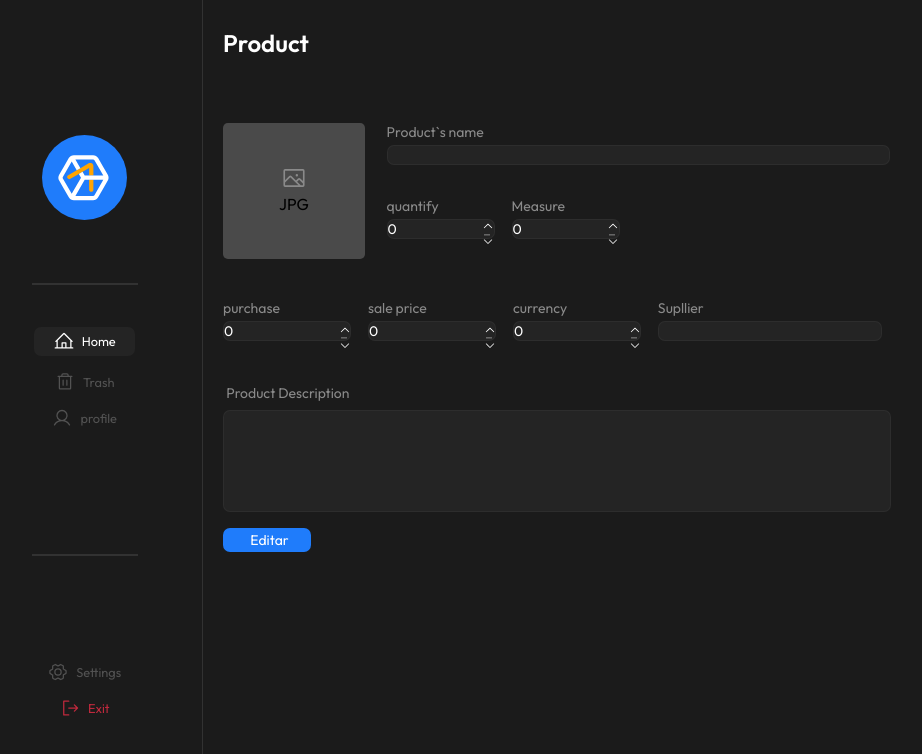
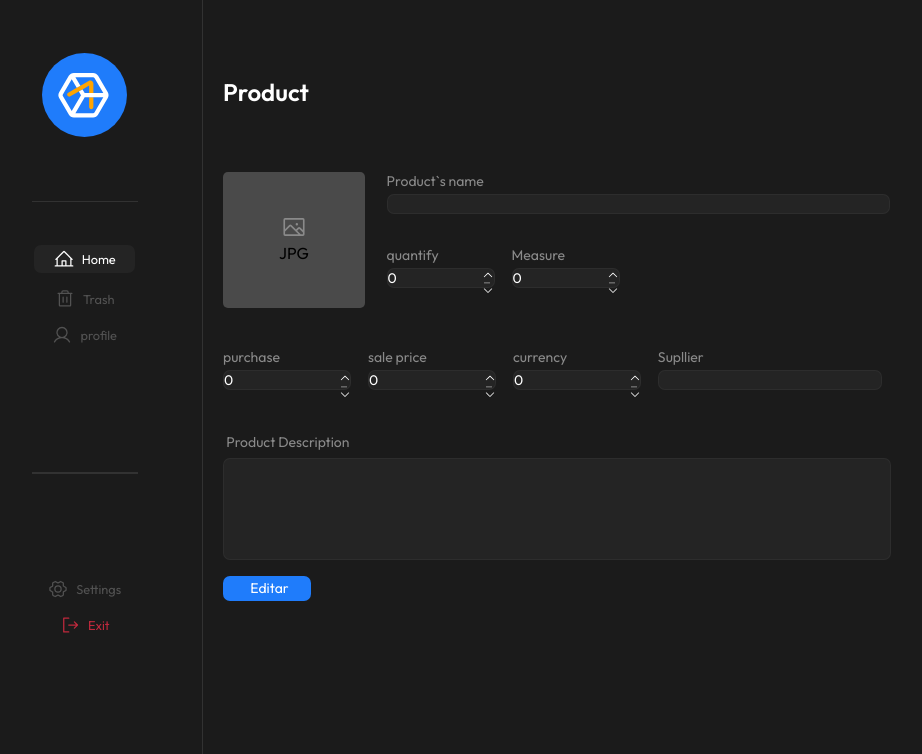
Before and after one commit to yeaaah-dev/yeah-stock, a React (Vite) app: page /edition/1 in a window 1280 px wide. Shown: the top 754 px of the page, without its empty margins (21-943 px from the left). Built offline with nearby package versions, Linux system fonts and the light colour scheme; no server answers.

Commit message:
style: improved stylization on edit page

```diff
--- a/src/components/sidebar/styles.module.css
+++ b/src/components/sidebar/styles.module.css
@@ -8,7 +8,6 @@
 .container {
   display: flex;
   flex-direction: column;
-  justify-content: center;
   max-width: 14rem;
   width: 100%;
   height: 100vh;
--- a/src/pages/registration/RegistrationScreen.module.css
+++ b/src/pages/registration/RegistrationScreen.module.css
@@ -36,6 +36,7 @@
 
 .layout-registration {
   display: flex;
+  margin-top: 3.8%;
   flex-direction: column;
   margin-left: 1.25rem;
 }
```
